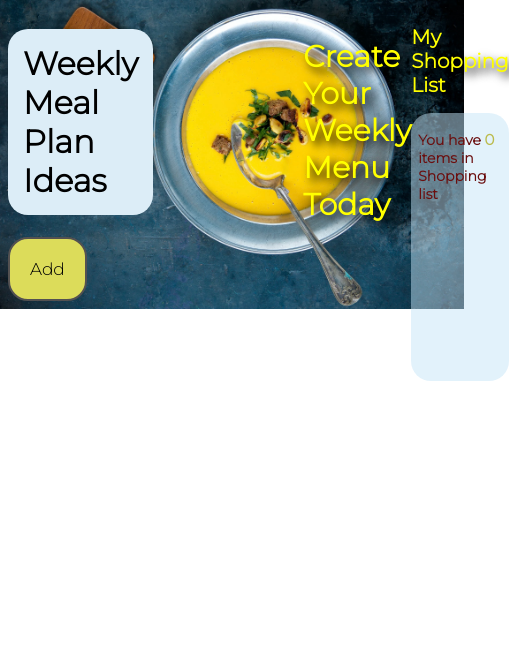
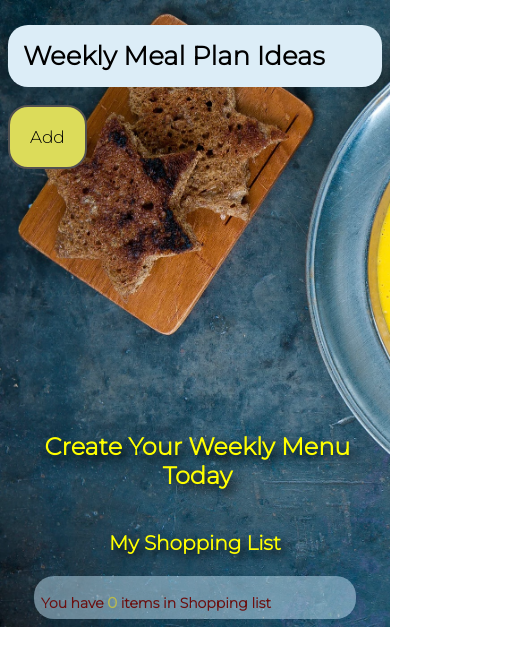
Before and after one commit to Nyushaf/Plan-menu, a React (Create React App) app: page / in a window 390 px wide. Shown: the top 666 px of the page, 509 px wide, since content can reach past the window. Built offline with nearby package versions, Linux system fonts and the light colour scheme.

Commit message:
last edition

```diff
--- a/package.json
+++ b/package.json
@@ -36,5 +36,8 @@
       "last 1 firefox version",
       "last 1 safari version"
     ]
+  },
+  "devDependencies": {
+    "@babel/plugin-proposal-private-property-in-object": "^7.21.11"
   }
 }
--- a/src/App.css
+++ b/src/App.css
@@ -13,7 +13,7 @@ h1 {
   border-radius: 20px;
   padding: 15px;
 }
-.btn-add {
+.btn-add, .btn-add-ingr {
   font-family: 'Montserrat', sans-serif;
   background-color: #dcdc5a;
   padding: 20px;
@@ -127,3 +127,108 @@ p {
   font-weight: bold;
   margin: 5px;
 }
+@media (max-width: 750px) {
+  .App {
+    display: flex;
+    flex-wrap: wrap;
+  }
+  .h3-header {
+    text-align: center;
+    margin-left: 5px;
+    font-size: 24px;
+  }
+  h1 {
+    font-size: 26px;
+  }
+  .container-plan {
+    width: 90%;
+    height: 100vh;
+  }
+  .btn-add-ingr {
+    font-size: 15px;
+    padding: 8px;
+    border-radius: 10px;
+  }
+  .list-position {
+    text-align: center;
+  }
+  .container-shopping-list-position {
+    display: flex;
+    flex-direction: column;
+    align-items: center;
+    width: 100%;
+  }
+  h3 {
+    margin-left: 0;
+  }
+  .container-shoppingList {
+    width: 85%;
+  }
+  .day-container {
+    display: flex;
+    flex-direction: column;
+  }
+  .container-my-list {
+    width: 750px;
+    height: 500px;
+  }
+
+}
+
+@media (max-width: 850px) {
+  .App {
+    display: flex;
+    flex-wrap: wrap;
+  }
+  .h3-header {
+    text-align: center;
+    margin-left: 5px;
+    font-size: 24px;
+  }
+  h1 {
+    font-size: 26px;
+  }
+  .container-plan {
+    width: 90%;
+    height: 100vh;
+  }
+  .btn-add-ingr {
+    font-size: 15px;
+    padding: 8px;
+    border-radius: 10px;
+  }
+  .list-position {
+    text-align: center;
+  }
+  .container-shopping-list-position {
+    display: flex;
+    flex-direction: column;
+    align-items: center;
+    width: 100%;
+  }
+  h3 {
+    margin-left: 0;
+  }
+  .container-shoppingList {
+    width: 85%;
+  }
+  .day-container {
+    display: flex;
+    flex-direction: column;
+  }
+  .container-my-list {
+    width: 750px;
+    height: 400px;
+  }
+  .container-plan {
+    width: 100%;
+    height: 65vh;
+  }
+}
+
+@media (max-width: 414px) {
+  .container-plan {
+    width: 100%;
+    height: 95vh;
+  }
+}
--- a/src/MyList.js
+++ b/src/MyList.js
@@ -1,12 +1,12 @@
 const MyList = ({addMeal, mealPlans, removeDay, selectedDay, setSelectedDay}) => {
 
     return(
-        <div>
+        <div className="container-my-list">
             <div>
                 <h1>Weekly Meal Plan Ideas</h1>
                 <button className="btn-add" onClick={addMeal}>Add</button>
             </div>
-            <div>
+            <div className="day-container">
                 {mealPlans.map(({title, id, mealForADay}) => {
                     return(
                     <div key={id} className={`${id === selectedDay ? "selected" : "default"}`} onClick={() => setSelectedDay(id)}>
--- a/src/MyMealsAndIngredients.js
+++ b/src/MyMealsAndIngredients.js
@@ -18,7 +18,7 @@ const MyMealsAndIngredients = ({selectedDay, updateDay, setMyList, myList}) => {
         }
     }
 
-    if (!selectedDay) return <h3>Create Your Weekly Menu Today</h3>
+    if (!selectedDay) return <h3 className="h3-header">Create Your Weekly Menu Today</h3>
     return(
         <div className="container-plan">
             <div className="meal-editing">
@@ -45,7 +45,7 @@ const MyMealsAndIngredients = ({selectedDay, updateDay, setMyList, myList}) => {
                 onChange={(e) => editMyMeal("ingredients", e.target.value)}
                 />
                 <div className="btn-position">
-                    <button className="btn-add" onClick={() => addIngredients(selectedDay.ingredients)}>Add ingredients to Shopping List</button>
+                    <button className="btn-add-ingr" onClick={() => addIngredients(selectedDay.ingredients)}>Add ingredients to Shopping List</button>
                 </div>
             </div>
 
--- a/src/ShoppingList.js
+++ b/src/ShoppingList.js
@@ -3,8 +3,10 @@ const ShoppingList = ({myList}) => {
         return console.log(myList);
     }
     return(
-        <div>
-            <h2>My Shopping List</h2>
+        <div className="container-shopping-list-position">
+            <div className="btn-position">
+                <h2 className="list-position">My Shopping List</h2>
+            </div>
             <div className="container-shoppingList">
                 <ol>
                 {myList.map((item, index) => (
```
Also changed, not shown: 1 other file (tests, documents, lock files or other folders).
